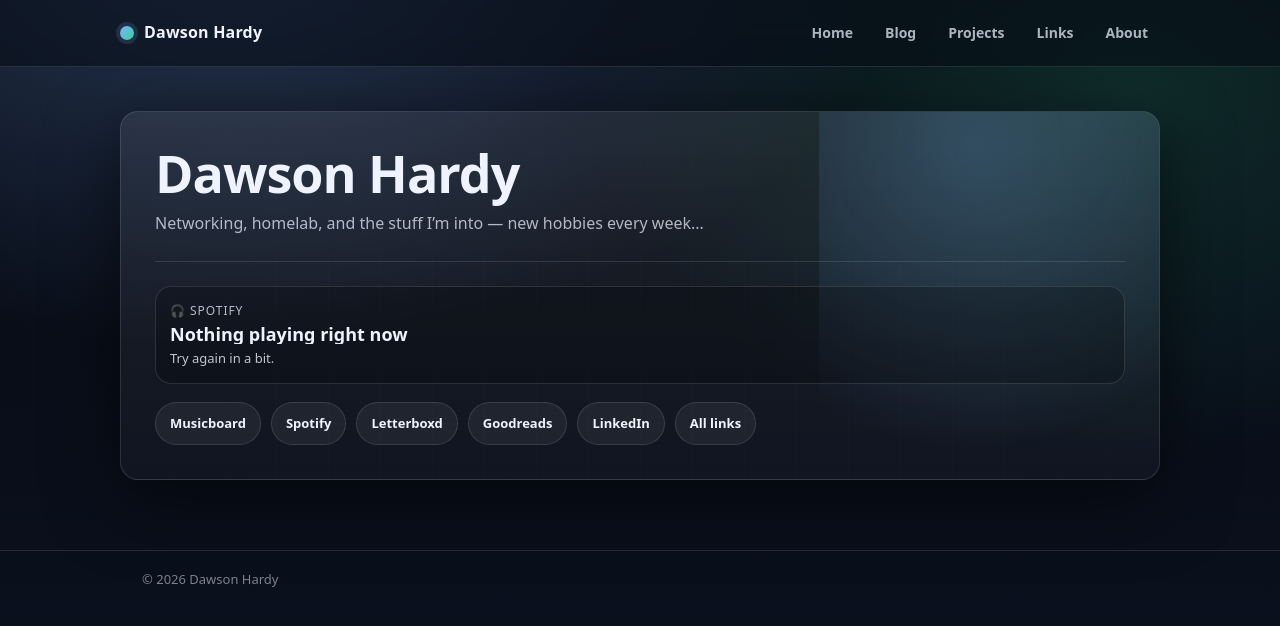
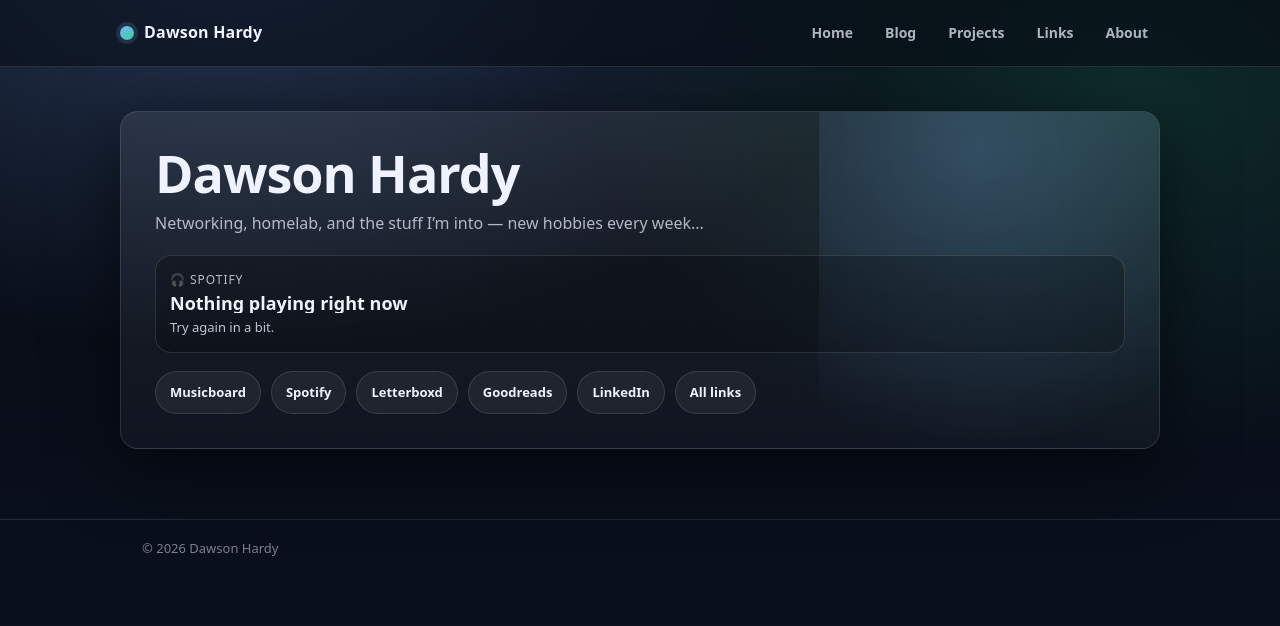
Before and after one commit to dawshardy/dawsonhardy.github.io, a Jekyll site: the page built from index.md, in a window 1280 px wide. Shown: the top 626 px of the page. Built offline with Jekyll 4.4.1, drawn with Linux system fonts in a browser that asks for light colours.

Commit message:
Update index.md\

```diff
--- a/index.md
+++ b/index.md
@@ -7,8 +7,9 @@
   <h1>Dawson Hardy</h1>
   <p>Networking, homelab, and the stuff I’m into — new hobbies every week... </p>
 
-  <hr>
-<div id="spotify-now"></div>
+  <div class="spotify-wrap">
+  <div id="spotify-now"></div>
+</div>
 
   <div class="links-row">
     <a class="btn" href="https://musicboard.app/dawshardy" target="_blank" rel="noopener">Musicboard</a>
```
